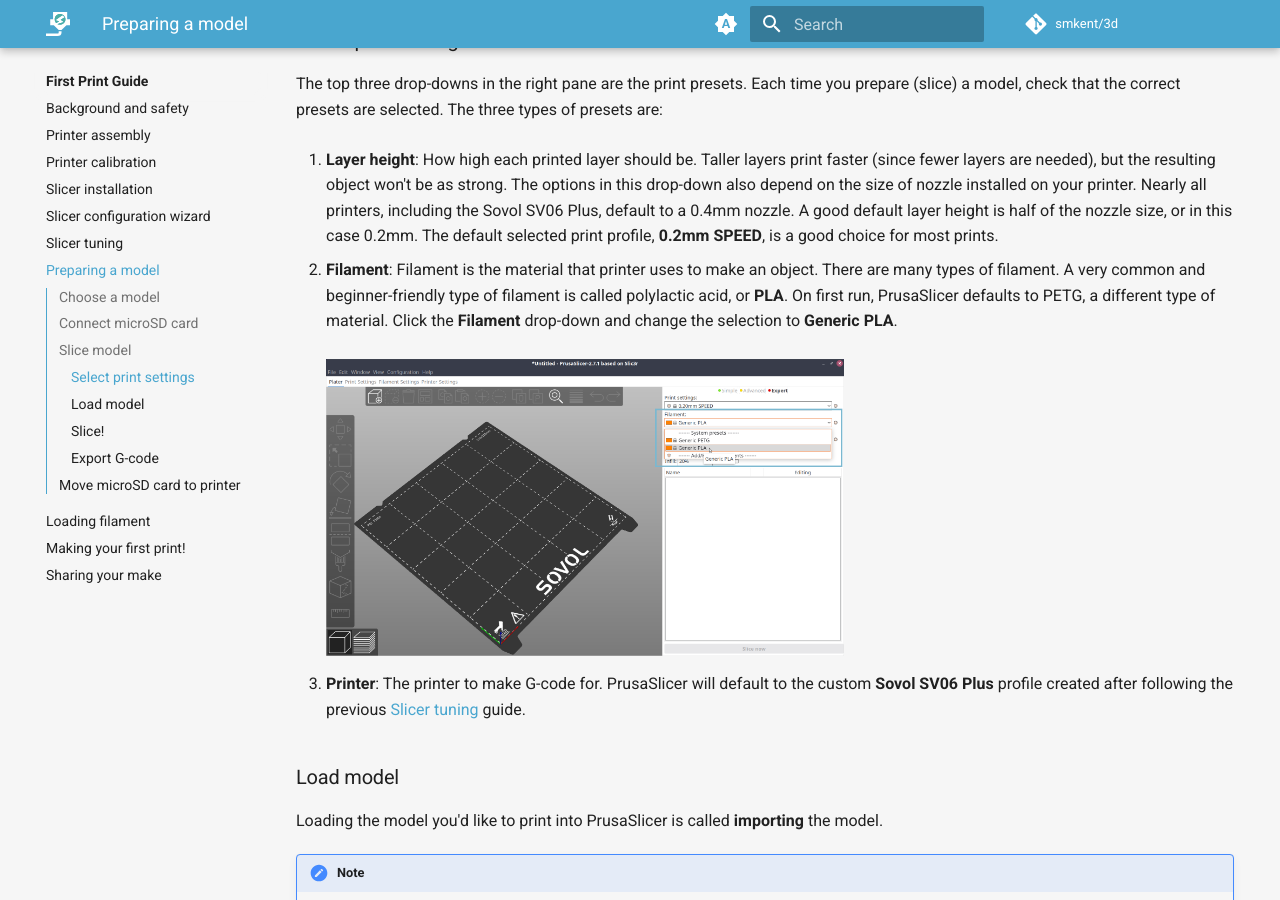
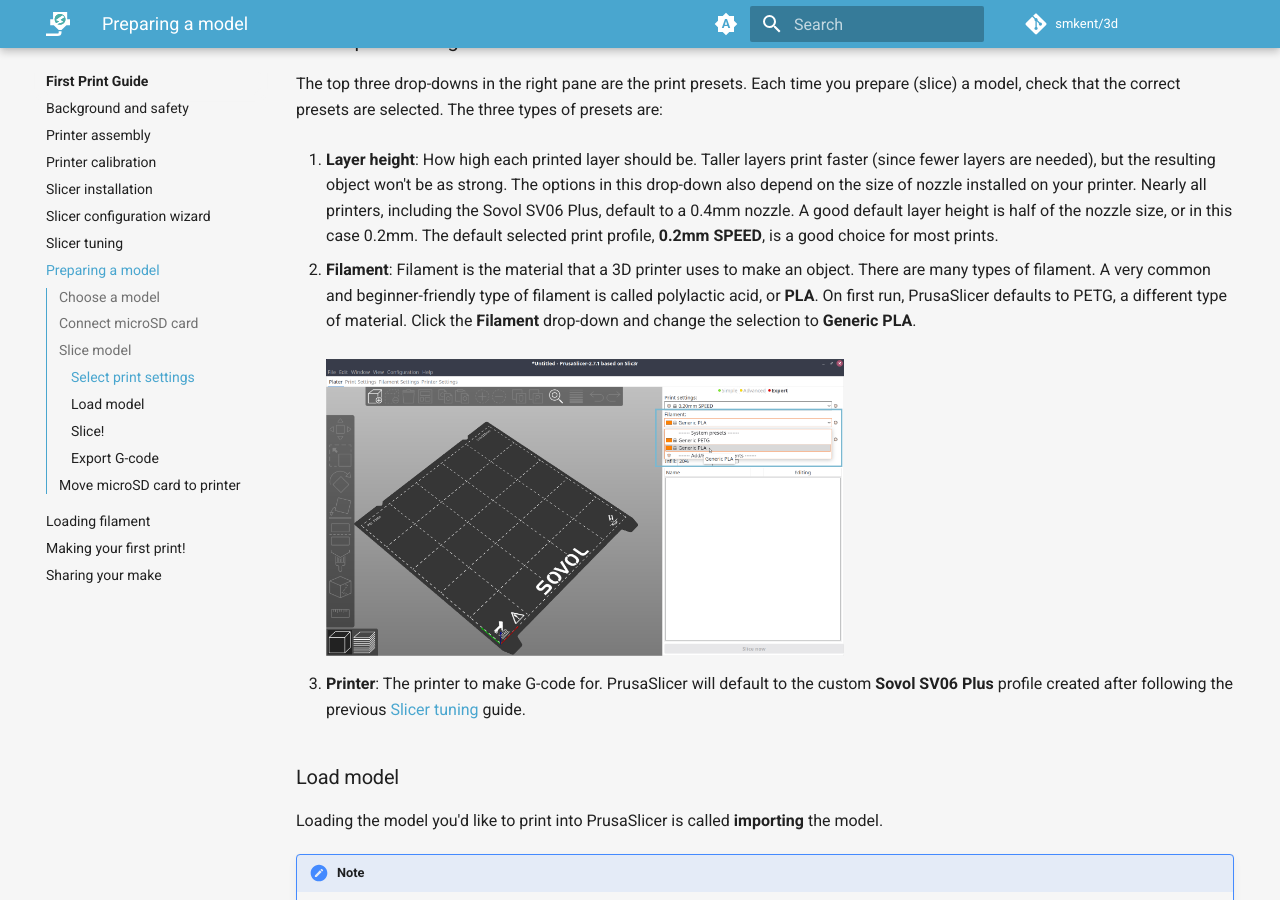
Before and after one commit to smkent/3d, an MkDocs documentation site: the page built from docs/first-print/prepare-model.md, in a window 1280 px wide and 900 px high, scrolled down 1543 px. Built offline with MkDocs 1.6.1 and Material for MkDocs 9.7.7, drawn with Linux system fonts in a browser that asks for light colours; plug-ins that fetch from the network failed and are left out; comment, search, counter and statistics services are not loaded.

Commit message:
Fix typos

```diff
--- a/docs/first-print/prepare-model.md
+++ b/docs/first-print/prepare-model.md
@@ -52,11 +52,11 @@
    nozzle size, or in this case 0.2mm. The default selected print profile,
    **0.2mm SPEED**, is a good choice for most prints.
 
-2. **Filament**: Filament is the material that printer uses to make an object.
-   There are many types of filament. A very common and beginner-friendly type of
-   filament is called polylactic acid, or **PLA**. On first run, PrusaSlicer
-   defaults to PETG, a different type of material. Click the **Filament**
-   drop-down and change the selection to **Generic PLA**.
+2. **Filament**: Filament is the material that a 3D printer uses to make an
+   object. There are many types of filament. A very common and beginner-friendly
+   type of filament is called polylactic acid, or **PLA**. On first run,
+   PrusaSlicer defaults to PETG, a different type of material. Click the
+   **Filament** drop-down and change the selection to **Generic PLA**.
    <br /><br />
    ![PrusaSlicer PLA material selection][prusaslicer-material-selection-pla]{class="psimg" data-gallery="psprint"}
 
```
Also changed, not shown: docs/reference/finding-models.md (+1 -1 lines).
